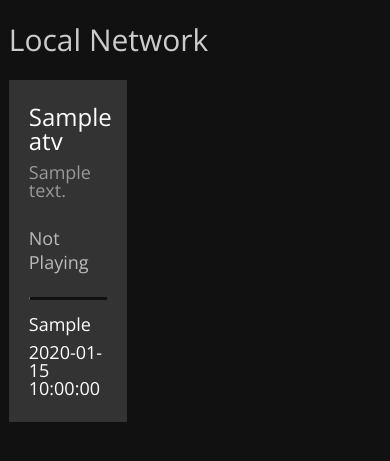
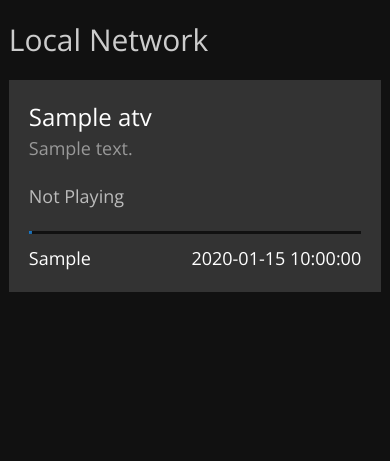
Before and after one commit to drakebrian/mdash, a Python web app: template app/templates/dashboard.html in a window 390 px wide. Shown: the top 461 px of the page. Run offline with Jinja, Linux system fonts and the light colour scheme; the template is opened without the code that fills it: most values are stand-ins (such as "Sample title", 1, 10 or a date in 2020).

Commit message:
responsive grid

```diff
--- a/app/static/css/style.css
+++ b/app/static/css/style.css
@@ -13,11 +13,20 @@ section h1 {
 
 .container {
   display: grid;
-  grid-template-columns: 30.25vw 30.25vw 30.25vw;
   grid-gap: 2.25vw;
   color: #444;
+}
 
+@media screen and (min-width: 1201px) {
+  .container {grid-template-columns: 30.25vw 30.25vw 30.25vw;}
 }
+@media screen and (max-width: 700px) {
+  .container {grid-template-columns: 95.5vw;}
+}
+@media screen and (min-width: 701px) and (max-width: 1200px) {
+  .container {grid-template-columns: 46.5vw 46.5vw;}
+}
+
 .media {
   background-color: #333;
   color: #fff;
```
